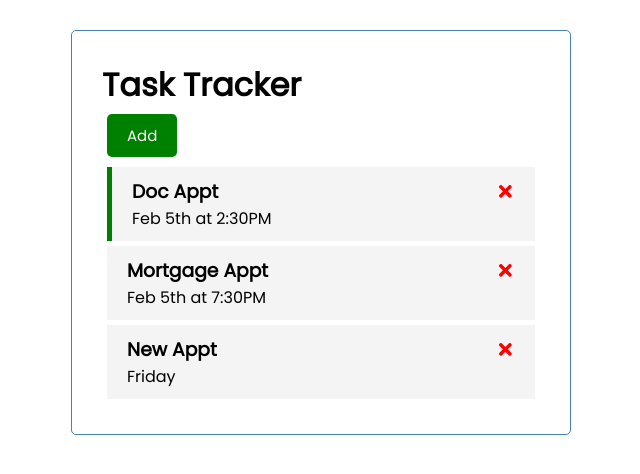
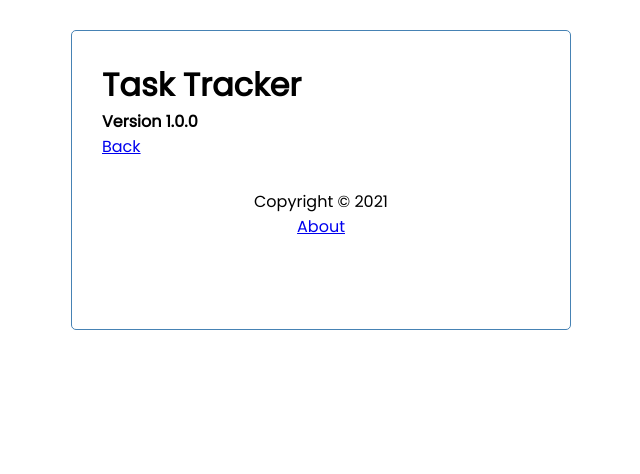
Before and after one commit to Hsami-96/task-tracker, a React (Create React App) app: page /about in a window 1280 px wide. Shown: the top 474 px of the page, without its empty margins (319-959 px from the left). Built offline with nearby package versions, Linux system fonts and the light colour scheme; data requests are answered from the project's data file.

Commit message:
final commit to add router

```diff
--- a/package.json
+++ b/package.json
@@ -10,6 +10,7 @@
     "react": "^17.0.2",
     "react-dom": "^17.0.2",
     "react-icons": "^4.2.0",
+    "react-router-dom": "^5.2.1",
     "react-scripts": "4.0.3",
     "web-vitals": "^1.1.2"
   },
--- a/src/App.js
+++ b/src/App.js
@@ -1,8 +1,10 @@
 import { useState, useEffect} from "react";
+import { BrowserRouter as Router, Route } from "react-router-dom";
+import About from "./components/About";
 import AddTask from "./components/AddTask";
+import Footer from "./components/Footer";
 import Header from "./components/Header";
 import Tasks from "./components/Tasks";
-
 
 const App = () => {
   const [showAddTask, setShowAddTask] = useState(false)
@@ -70,11 +72,21 @@
     setTasks([...tasks, data])
     }
   return (
-    <div className="container">
-      <Header propShowCloseText={showAddTask} onAdd={() => setShowAddTask(!showAddTask)}/>
-      {showAddTask && <AddTask onAdd={addTask} />}
-      {tasks.length > 0 ? (<Tasks tasks={tasks} onDelete={deleteTask} onToggle={toggleReminder}/>) : ('No tasks to show')}
+    <Router>
+       <div className="container">
+        <Header propShowCloseText={showAddTask} onAdd={() => setShowAddTask(!showAddTask)}/>
+
+      <Route path='/' exact render={(props) => (
+       <>
+        {showAddTask && <AddTask onAdd={addTask} />}
+        {tasks.length > 0 ? (<Tasks tasks={tasks} onDelete={deleteTask} onToggle={toggleReminder}/>) : ('No tasks to show')}
+       </>
+      )}/>
+      <Route path='/about' component={About}/>
+      <Footer/>
     </div>
+    </Router>
+
   );
 }
 
--- /dev/null
+++ b/src/components/About.js
@@ -0,0 +1,14 @@
+import { Link } from 'react-router-dom'
+const About = () => {
+    return (
+        <div>
+            <h4>
+                Version 1.0.0
+            </h4>
+            <Link to="/">Back</Link>
+
+        </div>
+    )
+}
+
+export default About
--- /dev/null
+++ b/src/components/Footer.js
@@ -0,0 +1,10 @@
+import { Link } from "react-router-dom"
+const Footer = () => {
+    return (
+        <footer>
+            <p>Copyright &copy; 2021</p>
+            <Link to="/about">About</Link>
+        </footer>
+    )
+}
+export default Footer
--- a/src/components/Header.js
+++ b/src/components/Header.js
@@ -1,17 +1,18 @@
 import PropTypes from 'prop-types'
+import { useLocation } from 'react-router-dom'
 import Button from './Button'
 
 const Header = ({title, onAdd, propShowCloseText}) => {
-    const onClick = (e) => {
-        console.log(e)
-    }
+    const location = useLocation()
     return (
         <header>
             <h1>{title}</h1>
+            {location.pathname === '/' &&
             <Button
                 text={propShowCloseText ? 'Close' : 'Add'}
                 color={propShowCloseText ? 'red': 'green'}
                 onClick={onAdd}/>
+            }
         </header>
     )
 }
```
Also changed, not shown: 1 other file (tests, documents, lock files or other folders).
